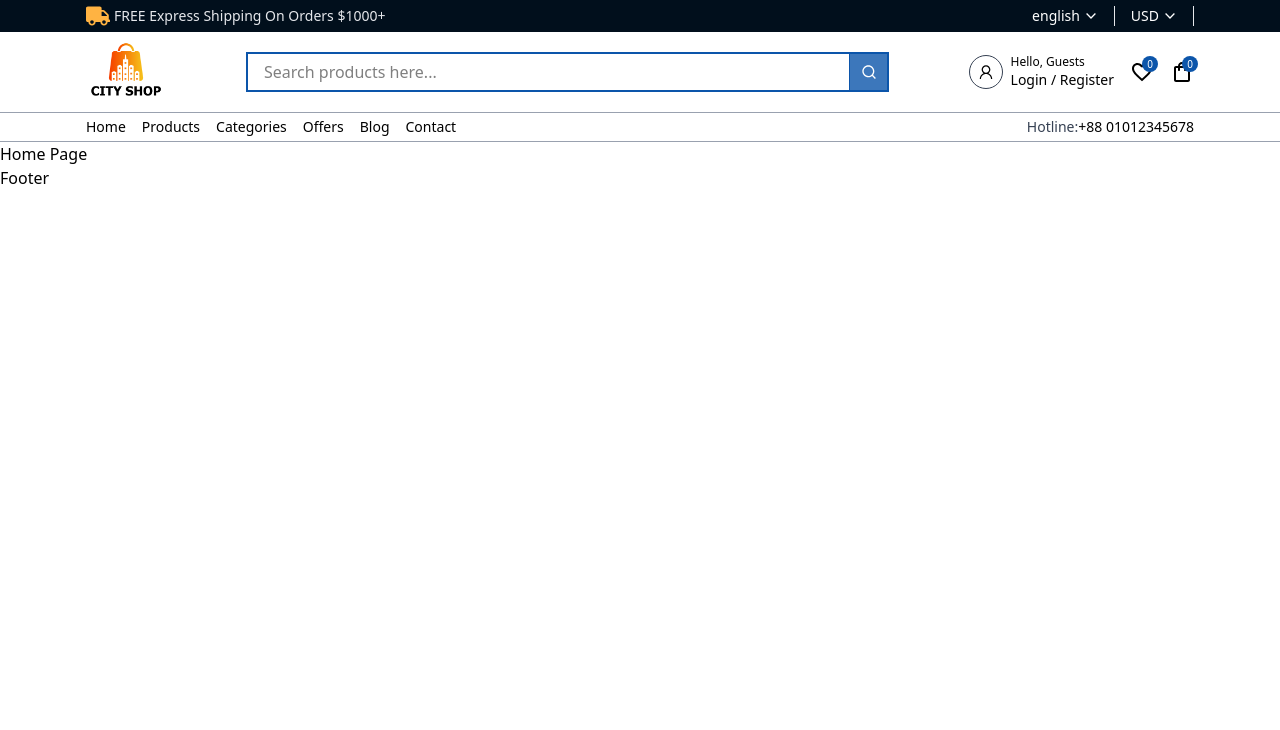
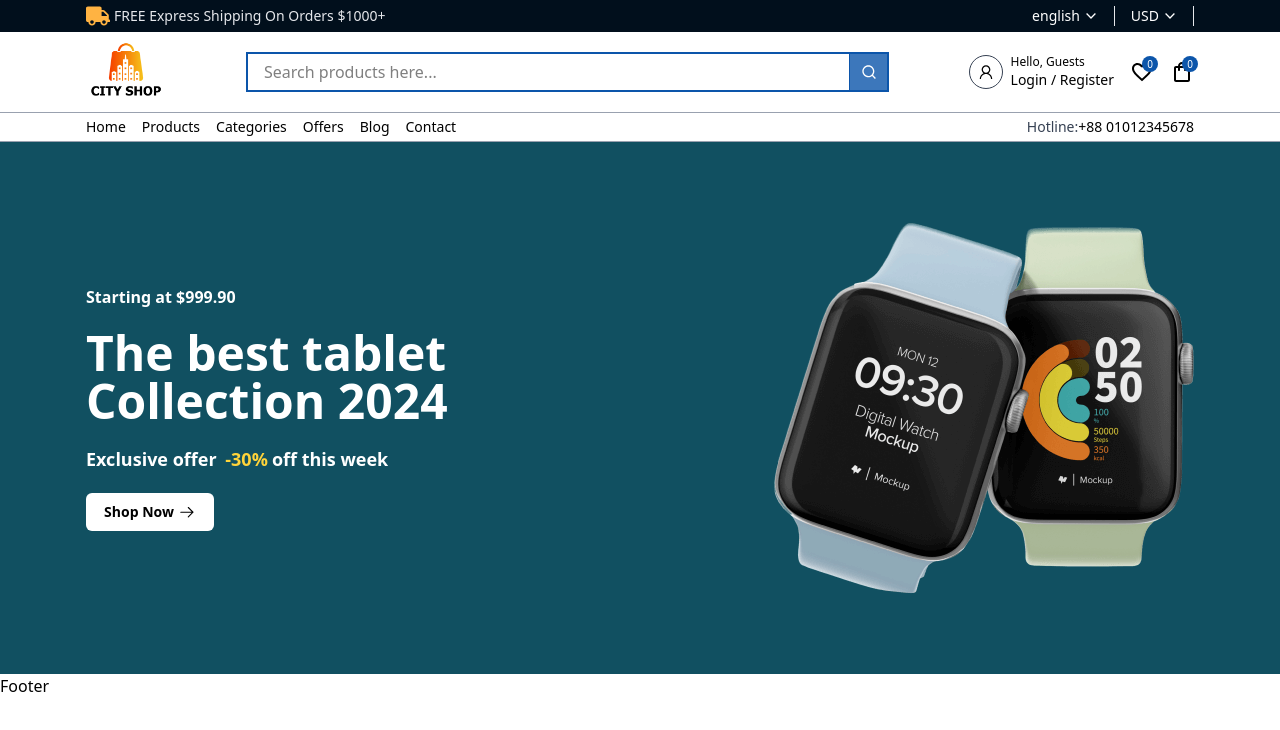
Before and after one commit to tushar-hossain/city-shop, a Next.js app: page / in a window 1280 px wide. Shown: the top 730 px of the page. Built offline with nearby package versions, Linux system fonts and the light colour scheme.

Commit message:
banner section design done

```diff
--- a/app/page.tsx
+++ b/app/page.tsx
@@ -1,3 +1,9 @@
+import Banner from "@/components/Banner/Banner";
+
 export default function Home() {
-  return <main>Home Page</main>;
+  return (
+    <main>
+      <Banner />
+    </main>
+  );
 }
--- /dev/null
+++ b/components/Banner/Banner.tsx
@@ -0,0 +1,34 @@
+import { banner } from "@/constants";
+import Container from "../Container/Container";
+import Image from "next/image";
+import Button from "../Button/Button";
+import { GoArrowRight } from "react-icons/go";
+
+export default function Banner() {
+  return (
+    <div className="bg-[#115061] text-brand-themeWhite py-20">
+      <Container className="flex flex-col gap-5 md:flex-row md:items-center justify-between">
+        <div className="flex flex-col gap-2 md:gap-5">
+          <p className="text-base font-semibold">{banner?.priceText}</p>
+          <h2 className="text-3xl md:text-5xl font-bold max-w-125">
+            {banner?.title}
+          </h2>
+          <p className="text-lg font-bold">
+            {banner?.textOne}{" "}
+            <span className="text-brand-lightYellow mx-1">
+              {banner?.offerPrice}
+            </span>
+            {banner?.textTwo}
+          </p>
+          <Button
+            href={banner?.buttonLink}
+            className="flex items-center gap-1 text-black rounded-md w-32 px-0 justify-center text-sm font-semibold hover:bg-transparent hover:text-brand-themeWhite py-2 border border-transparent bg-brand-themeWhite hover:border-white/40 duration-200"
+          >
+            Shop Now <GoArrowRight className="text-lg" />
+          </Button>
+        </div>
+        <Image src={banner?.image} alt="banner image" priority={true} />
+      </Container>
+    </div>
+  );
+}
--- /dev/null
+++ b/components/Button/Button.tsx
@@ -0,0 +1,41 @@
+import Link from "next/link";
+import { twMerge } from "tailwind-merge";
+
+interface buttonProps {
+  children: React.ReactNode;
+  className?: string;
+  href?: string;
+  onClick?: () => void;
+}
+
+export default function Button({
+  children,
+  className,
+  href,
+  onClick,
+}: buttonProps) {
+  return (
+    <>
+      {href ? (
+        <Link
+          href={href}
+          className={twMerge(
+            "bg-brand-themeColor/80 text-white py-2 px-6 hover:bg-brand-themeColor cursor-pointer duration-200",
+            className,
+          )}
+        >
+          {children}
+        </Link>
+      ) : (
+        <button
+          className={twMerge(
+            "bg-brand-themeColor/80 text-white py-2 px-6 hover:bg-brand-themeColor cursor-pointer duration-200",
+            className,
+          )}
+        >
+          {children}
+        </button>
+      )}
+    </>
+  );
+}
--- a/components/Header/Header.tsx
+++ b/components/Header/Header.tsx
@@ -5,10 +5,10 @@ import BottomHeader from "./BottomHeader/BottomHeader";
 
 export default function Header() {
   return (
-    <>
+    <div className=" sticky top-0 z-50 bg-white">
       <TopHeader />
       <MiddleHeader />
       <BottomHeader />
-    </>
+    </div>
   );
 }
--- a/components/Header/MiddleHeader/MiddleHeader.tsx
+++ b/components/Header/MiddleHeader/MiddleHeader.tsx
@@ -14,8 +14,7 @@ export default function MiddleHeader() {
         <Container className="flex items-center justify-between gap-4 md:gap-6 lg:gap-20">
           <Link href="/">
             <Image
-              placeholder="blur"
-              loading="lazy"
+              priority={true}
               src={Logo}
               alt="logo"
               width={80}
--- a/constants/index.tsx
+++ b/constants/index.tsx
@@ -1,3 +1,5 @@
+import { bannerImageOne } from "@/public/BannerImage/Image";
+
 export const navigation = [
   { title: "Home", href: "/" },
   { title: "Products", href: "/products" },
@@ -6,3 +8,13 @@ export const navigation = [
   { title: "Blog", href: "/blog" },
   { title: "Contact", href: "/contact" },
 ];
+
+export const banner = {
+  priceText: "Starting at $999.90",
+  title: "The best tablet Collection 2024",
+  textOne: "Exclusive offer",
+  offerPrice: "-30%",
+  textTwo: "off this week",
+  buttonLink: "/products",
+  image: bannerImageOne,
+};
--- a/public/BannerImage/Image.ts
+++ b/public/BannerImage/Image.ts
@@ -1,3 +1,4 @@
 import Logo from "@/public/BannerImage/Logo.png";
+import bannerImageOne from "@/public/BannerImage/bannerImageOne.png";
 
-export { Logo };
+export { Logo, bannerImageOne };
```
Also changed, not shown: public/BannerImage/bannerImageOne.png (added).
